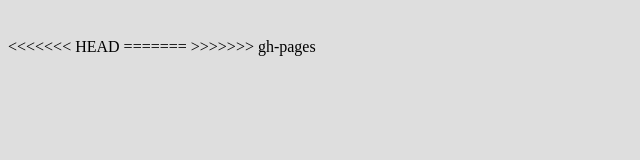
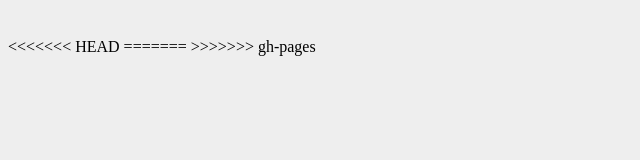
Before and after one commit to joefearnley/elcheatum, a plain HTML site: page index.html in a window 1280 px wide. Shown: the whole page, without its empty margins (0-640 px from the left). Drawn offline with nearby package versions, Linux system fonts and the light colour scheme; no server answers.

Commit message:
updated background color

```diff
--- a/index.html
+++ b/index.html
@@ -8,7 +8,7 @@
     <link href='http://fonts.googleapis.com/css?family=Covered+By+Your+Grace' rel='stylesheet' type='text/css'>
     <style>
         body {
-            background-color: #dedede;
+            background-color: #eee;
         }
         h1 {
             font-family: 'Covered By Your Grace', serif;
```
